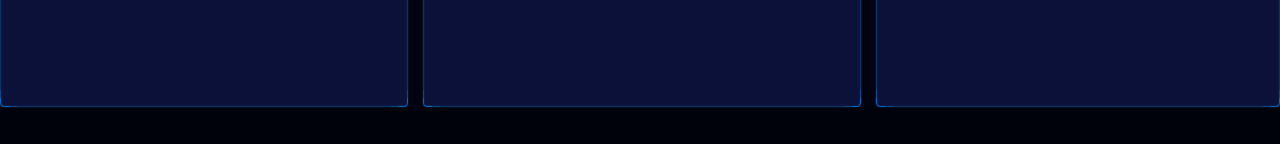
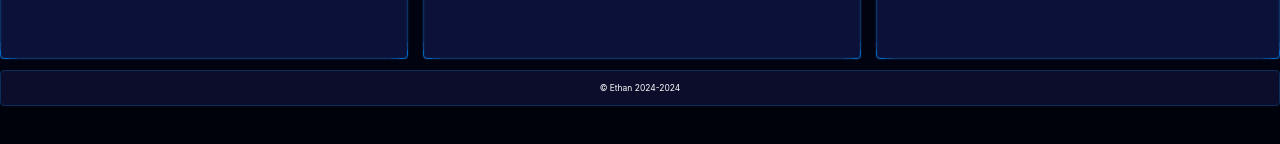
Before and after one commit to zealer-young/zealer-young-Large-Screen, a React (Vite) app: page /#/ in a window 1280 px wide. Shown: the part 653-797 px from the top of the page. Built offline with nearby package versions, Linux system fonts and the light colour scheme.

Commit message:
制作 footer

```diff
--- a/index.html
+++ b/index.html
@@ -1,9 +1,10 @@
+
 <!DOCTYPE html>
 <html lang="zh">
 <head>
   <meta charset="UTF-8"/>
   <meta name="viewport"
-    content="width=device-width,initial-scale=1,minimum-scale=1,maximum-scale=1,user-scalable=no,viewport-fit=cover">
+        content="width=device-width,initial-scale=1,minimum-scale=1,maximum-scale=1,user-scalable=no,viewport-fit=cover">
   <title>大屏可视化项目</title>
   <script>
     const clientWidth = document.documentElement.clientWidth
@@ -19,7 +20,7 @@
 <body>
 <div id="root"></div>
 <script>
-  root.style.width = pageWidth + 'px'
+  // root.style.width = pageWidth + 'px'
   root.style.height = pageHeight + 'px'
   root.style.marginTop = (clientHeight - pageHeight) / 2 + 'px'
 </script>
--- a/src/pages/home.scss
+++ b/src/pages/home.scss
@@ -7,8 +7,22 @@
   > header {
     height: px(99);
     background-size: cover;
+    width: px(2420);
+    margin: 0 auto;
+  }
+  > footer {
+    height: px(68);
+    border: 1px solid #0d2d59;
+    margin: px(20) 0 1px;
+    border-radius: 4px;
+    background: #0c0d2b;
+    display: flex;
+    align-items: center;
+    justify-content: center;
   }
   > main {
+    width: px(2420);
+    margin: 0 auto;
     padding-top: px(30);
     flex: 1;
     display: grid;
@@ -60,7 +74,7 @@
     > .section5 {
       grid-area: box5;
     }
-    .管辖统计 {
+    .管辖统计, .破获排名 {
       height: px(315);
       display: flex;
       flex-direction: column;
@@ -82,23 +96,6 @@
     }
     .破获排名 {
       height: px(423);
-      display: flex;
-      flex-direction: column;
-      align-items: center;
-      h2 {
-        flex-shrink: 0;
-        border: 1px solid #0a5299;
-        border-bottom-left-radius: 4px;
-        border-bottom-right-radius: 4px;
-        font-size: px(22);
-        line-height: px(24);
-        padding: px(10) px(28);
-        text-shadow: 0 0 px(3) white;
-      }
-      .chart {
-        flex: 1;
-        width: 100%;
-      }
       .legend {
         display: flex;
         align-items: center;
--- a/src/pages/home.tsx
+++ b/src/pages/home.tsx
@@ -1,3 +1,4 @@
+
 import React, {useEffect, useRef} from 'react';
 import './home.scss';
 import headerBg from '../images/header.png';
@@ -5,6 +6,7 @@
 import {Chart2} from '../components/chart-2';
 
 export const Home = () => {
+  const year = new Date().getFullYear();
   return (
       <div className="home">
         <header style={{backgroundImage: `url(${headerBg})`}}/>
@@ -19,6 +21,9 @@
           <section className="bordered section4"></section>
           <section className="bordered section5"></section>
         </main>
+        <footer>
+          &copy; Ethan 2024-{year}
+        </footer>
       </div>
   );
 };
```
Lines whose indentation alone changed are shown as unchanged.
